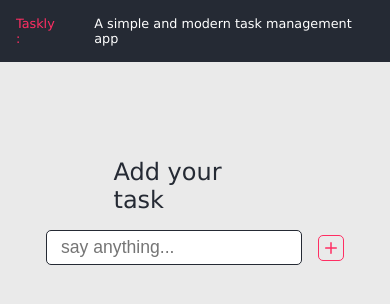
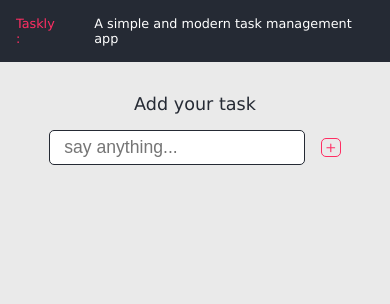
Before and after one commit to Mamziii/Taskly, a React (Vite) app: page / in a window 390 px wide. Shown: the top 304 px of the page. Built offline with nearby package versions, Linux system fonts and the light colour scheme.

Commit message:
responsive form

```diff
--- a/src/components/TaskForm/TaskForm.css
+++ b/src/components/TaskForm/TaskForm.css
@@ -63,3 +63,18 @@
   background-color: var(--black);
   border: 1px solid var(--black);
 }
+
+
+/* responsive */
+@media (max-width: 428px) {
+  .form_container {
+    margin-top: 1rem;
+    font-size: 1.1rem;
+  }
+}
+@media (max-width: 375px) {
+  .form_container {
+    margin-top: 1rem;
+    font-size: 1.1rem;
+  }
+}
```
